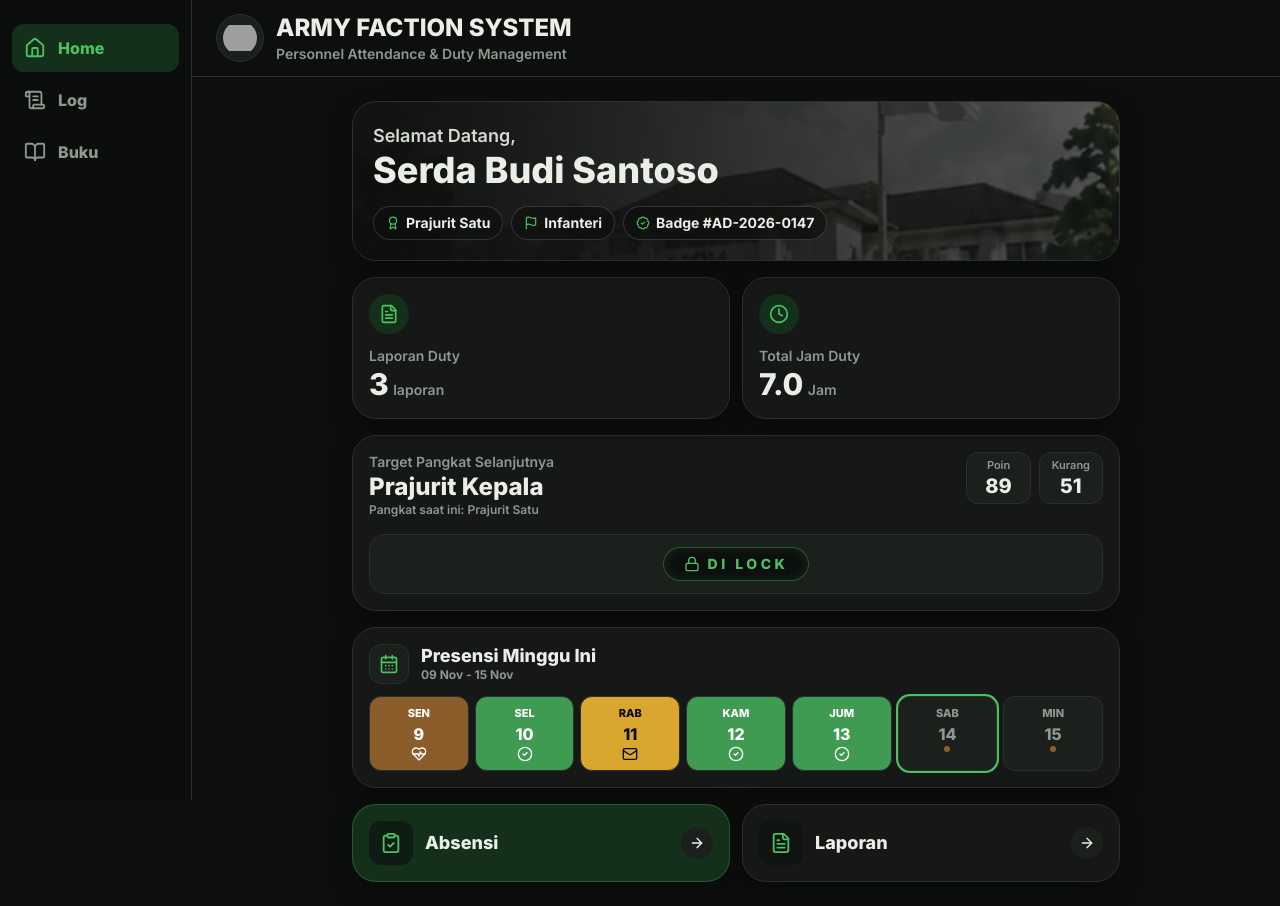
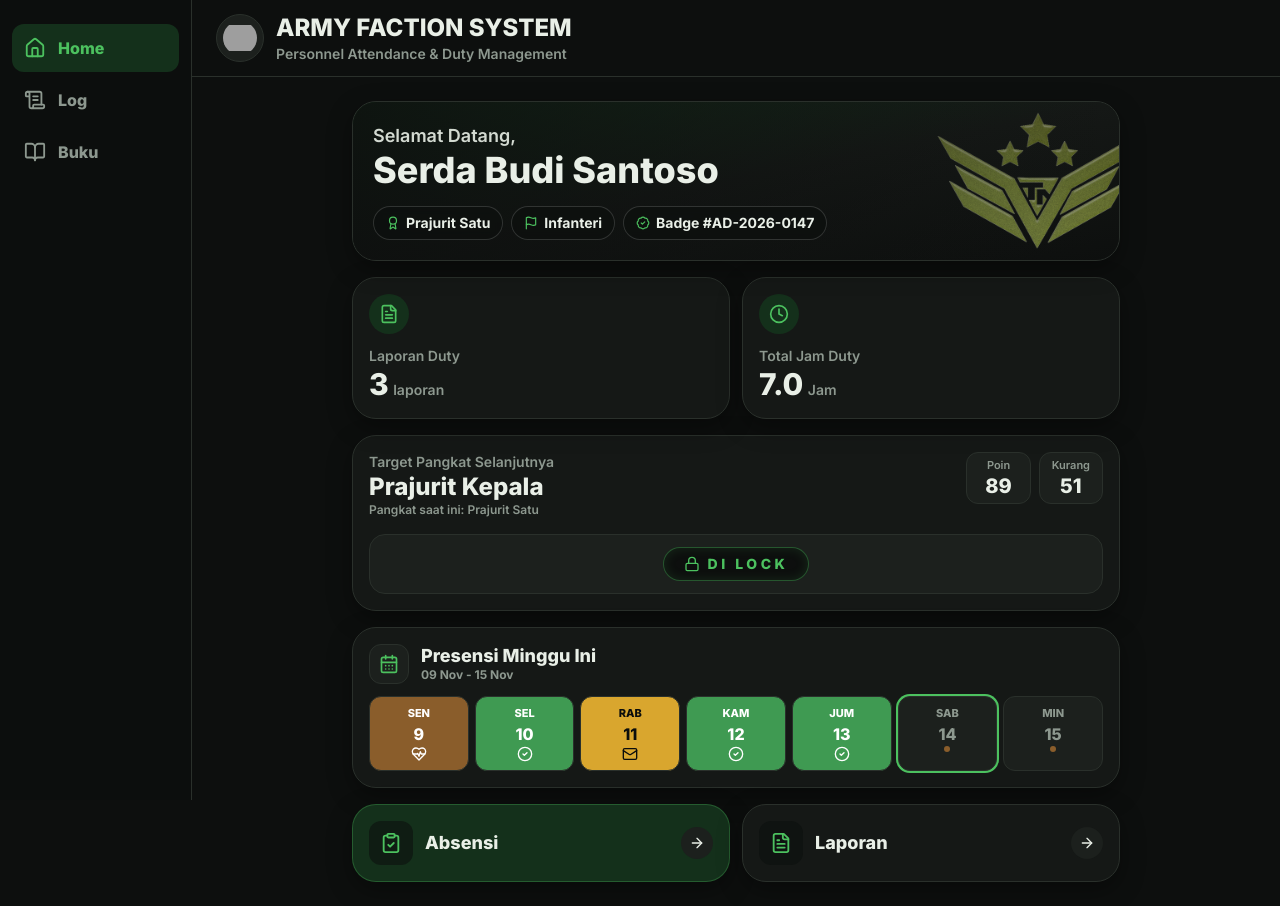
Before and after one commit to yardi0161-collab/duty-anggota, a React (Vite) app: page / in a window 1280 px wide. Built offline with nearby package versions, Linux system fonts and the light colour scheme; no server answers; grey boxes are pictures that could not be loaded.

Commit message:
Add files via upload

```diff
--- a/src/components/PersonnelCard.tsx
+++ b/src/components/PersonnelCard.tsx
@@ -15,8 +15,9 @@ export default function PersonnelCard({ personnel, rank }: Props) {
   ];
   return (
     <section aria-label="Profil anggota" className="card relative overflow-hidden">
-      <img src="/banner.jpg" alt="" aria-hidden="true" className="absolute inset-0 h-full w-full object-cover object-right" />
-      <div className="absolute inset-0 bg-gradient-to-r from-night/90 via-night/60 to-night/25" />
+      <div className="absolute inset-0 bg-gradient-to-br from-leafbg via-panel to-night" />
+      <img src="/logo-banner.png" alt="" aria-hidden="true" className="absolute -right-6 top-1/2 h-[135%] -translate-y-1/2 object-contain opacity-80" />
+      <div className="absolute inset-0 bg-gradient-to-r from-night/85 via-night/40 to-transparent" />
       <div className="relative p-5">
         <p className="text-lg font-semibold text-fg/90">Selamat Datang,</p>
         <h2 className="truncate text-3xl leading-tight md:text-4xl">{personnel.name}</h2>
```
